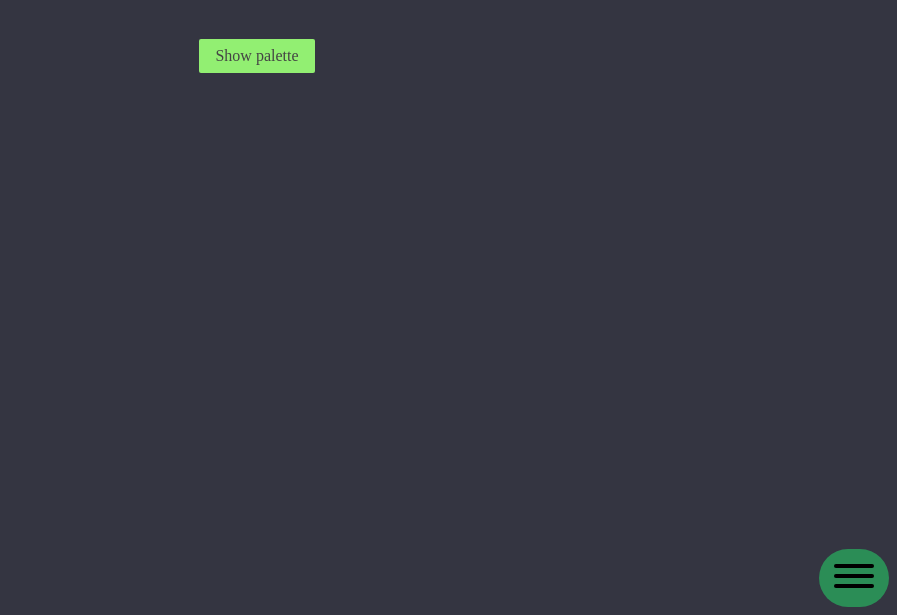
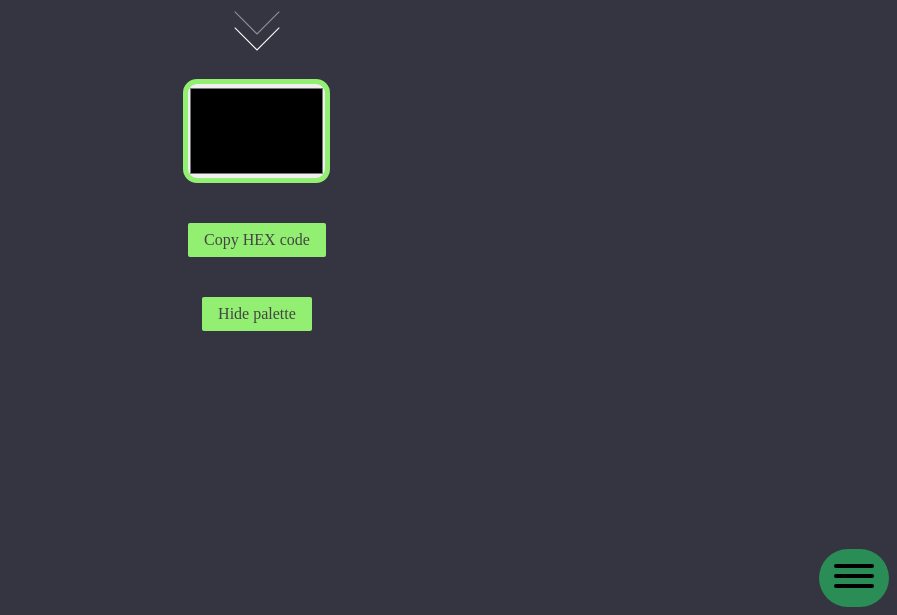
Before and after one commit to MatiasDavidBlanco/My-fun-things-whit-JavaScript, a plain HTML site: page index.html in a window 1280 px wide. Shown: the part 185-800 px from the top of the page, without its empty margins (383-1280 px from the left). Drawn offline with nearby package versions, Linux system fonts and the light colour scheme; a web font is replaced by a local one.

Commit message:
Ajustando responisve

```diff
--- a/css/colourPicker.css
+++ b/css/colourPicker.css
@@ -1,6 +1,5 @@
 
 .colour_picker{
-    /* border: solid 3px #25d469; */
     display: flex;
     flex-direction: column;
     align-items: center;
@@ -30,6 +29,7 @@
 }
 .colour_picker *{
     margin: 20px;
+    text-align: center;
 }
 
 #favcolor{
--- a/css/main.css
+++ b/css/main.css
@@ -27,8 +27,7 @@ body>h1{
   flex-wrap: wrap;
   flex-direction: column;
   padding: 50px;
-  /* justify-content:space-around; */
-  align-items: center;
+  align-content: center;
 }
 
 .section{
--- a/index.html
+++ b/index.html
@@ -25,7 +25,6 @@
 
 <body>
     <h1>Funny things whit JavaScript</h1>
-    <div class="wraper">
     <div id="one" class="hamburger_menu">
         <button id="hamburger_btn" class="panel_btn hamburger hamburger--3dxy" type="button">
             <span class="hamburger-box">
@@ -39,9 +38,11 @@
                 <a onclick="cerrarMenu()" href="#three">Analog clock</a>
                 <a onclick="cerrarMenu()" href="#four">Digital clock</a>
                 <a onclick="cerrarMenu()" href="#five">QR Code Generator</a>
+                <a onclick="cerrarMenu()" href="#six">Voice Generator</a>
             </nav>
         </aside>
     </div>
+    <div class="wraper">
         <div id="two" class="section colour_picker"></div>
         <div id="three" class="section analog_clock"></div>
         <div id="four" class="section digital_clock"></div>
--- a/js/colourPicker.js
+++ b/js/colourPicker.js
@@ -1,4 +1,6 @@
 // Interacción 1 Colour picker
+
+window.addEventListener("load", desplegarPaleta)
 
 const paletaContainer = document.querySelector("#two");
 
```
Lines whose indentation alone changed are shown as unchanged.
